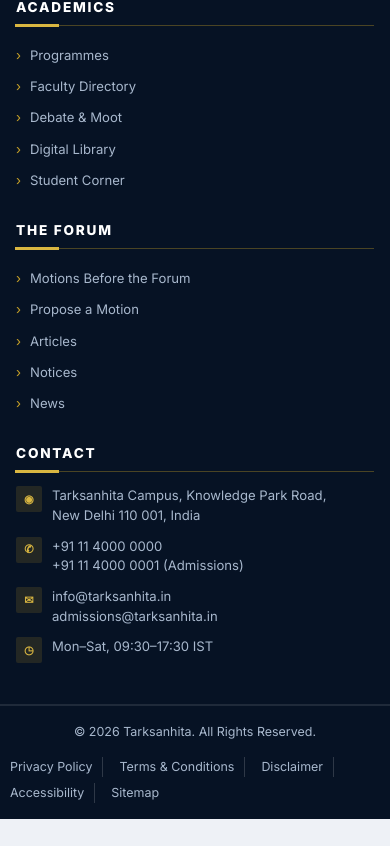
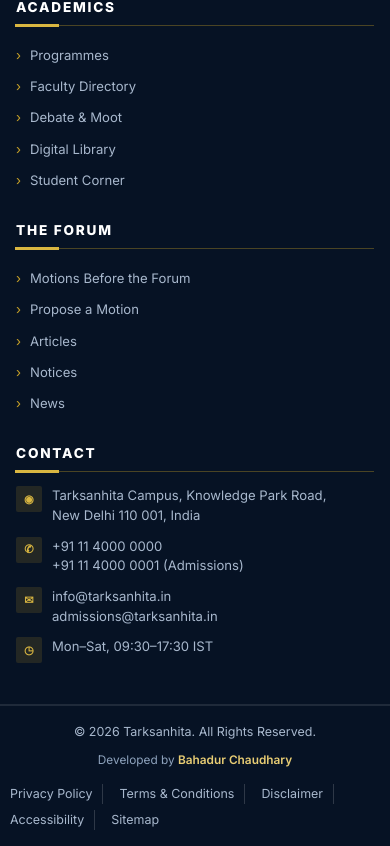
Before and after one commit to Bahadur46120/Tarksanhita, an Angular app: page / in a window 390 px wide. Shown: the part 6943-7789 px from the top of the page. Before the commit the page ends 7762 px from the top, so only its background shows below. Built offline with nearby package versions, Linux system fonts and the light colour scheme; no server answers.

Commit message:
change122

```diff
--- a/src/app/layout/site-footer.ts
+++ b/src/app/layout/site-footer.ts
@@ -83,7 +83,10 @@
 
       <div style="border-top:1px solid rgba(255,255,255,.1)">
         <div class="container foot-bottom">
-          <div>&copy; {{ year }} Tarksanhita. All Rights Reserved.</div>
+          <div>
+            &copy; {{ year }} Tarksanhita. All Rights Reserved.
+            <span class="credit">Developed by <b>Bahadur Chaudhary</b></span>
+          </div>
           <nav aria-label="Legal">
             <a href="#">Privacy Policy</a>
             <a href="#">Terms &amp; Conditions</a>
--- a/src/styles.scss
+++ b/src/styles.scss
@@ -427,6 +427,15 @@
 .foot-bottom nav a{color:#a8b8cd;padding:0 10px;border-right:1px solid rgba(255,255,255,.16)}
 .foot-bottom nav a:last-child{border-right:0}
 .foot-bottom nav a:hover{color:var(--gold-300)}
+/* Build credit, set quieter than the copyright line beside it. */
+.foot-bottom .credit{
+  display:inline-block;margin-left:14px;padding-left:14px;border-left:1px solid rgba(255,255,255,.18);
+  font-size:.74rem;color:#8ea3bd;
+}
+.foot-bottom .credit b{color:var(--gold-300);font-weight:600}
+@media(max-width:600px){
+  .foot-bottom .credit{display:block;margin:8px 0 0;padding:0;border-left:0}
+}
 
 .to-top{position:fixed;right:18px;bottom:18px;width:44px;height:44px;border-radius:50%;background:var(--navy-900);color:var(--gold-300);border:2px solid var(--gold-500);display:grid;place-items:center;cursor:pointer;box-shadow:var(--shadow-lg);opacity:0;pointer-events:none;transition:.25s;z-index:800;font-size:1.05rem}
 .to-top.show{opacity:1;pointer-events:auto}
```
